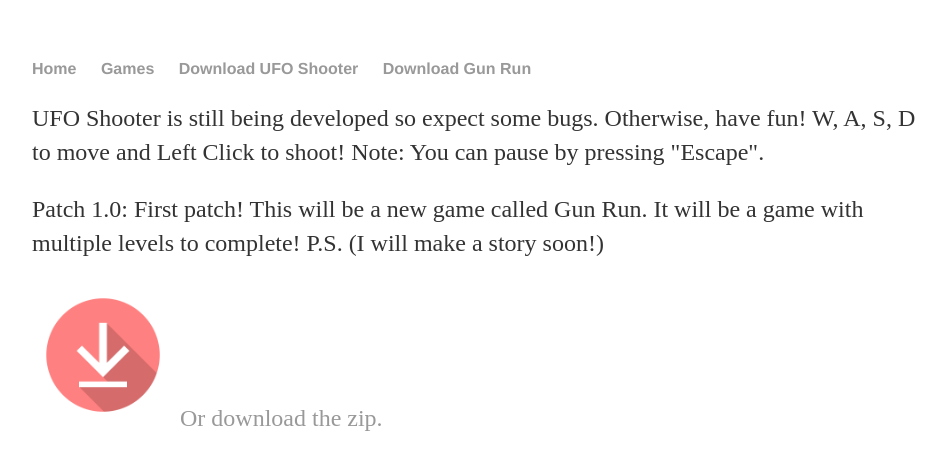
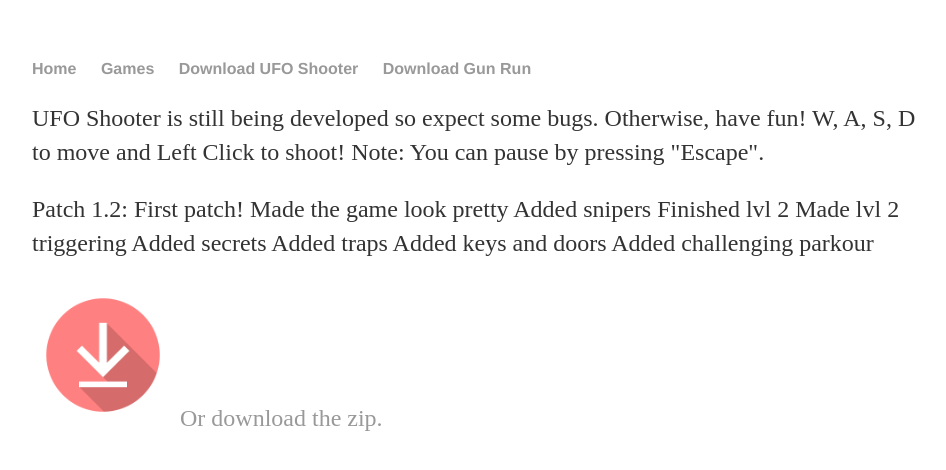
Before and after one commit to BardyBard/BardyBard.github.io, a Jekyll site: the page built from gun_run.html, in a window 1280 px wide. Shown: the top 470 px of the page, without its empty margins (160-1106 px from the left). Built offline with Jekyll 4.4.1, drawn with Linux system fonts in a browser that asks for light colours.

Commit message:
Update gun_run.html

```diff
--- a/gun_run.html
+++ b/gun_run.html
@@ -4,11 +4,18 @@ title: Download Gun Run
 ---
 <div class="blurb">
 	<p> UFO Shooter is still being developed so expect some bugs. Otherwise, have fun! W, A, S, D to move and Left Click to shoot! Note: You can pause by pressing "Escape".
-	<p> Patch 1.0:
+	<p> Patch 1.2:
 		First patch!
-	  This will be a new game called Gun Run. It will be a game with multiple levels to complete! P.S. (I will make a story soon!)
+	 		Made the game look pretty
+			Added snipers
+			Finished lvl 2
+			Made lvl 2 triggering
+			Added secrets
+			Added traps
+			Added keys and doors
+			Added challenging parkour
 	<p>
-	<a href="/Gun Run.exe" download>
+	<a href="/Gun Run 1.2.exe" download>
   	<img border="0" src="/download-1915749_1280.png" alt="bardybard.github.io" width="142" height="142">
-	<a href="/Gun Run.zip" background-color:#f44242">Or download the zip.</a>
+	<a href="/Gun Run 1.2.zip" background-color:#f44242">Or download the zip.</a>
 </a>
```
